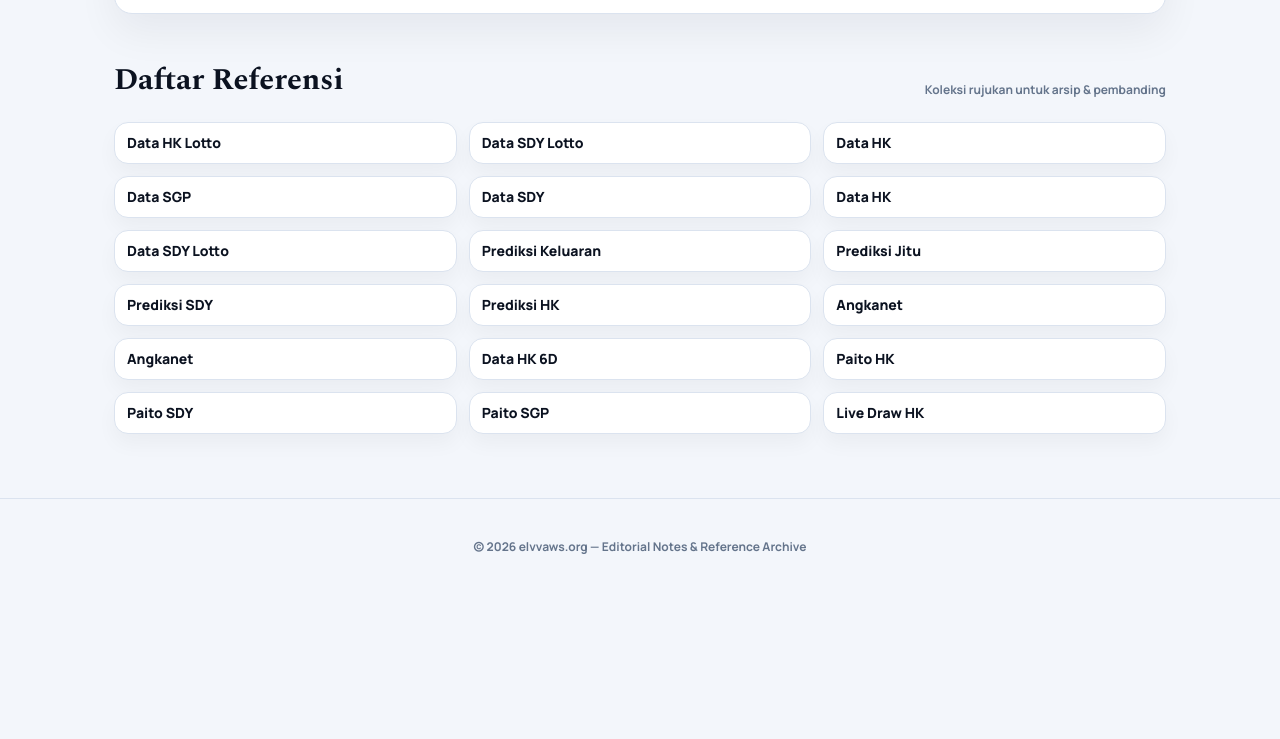
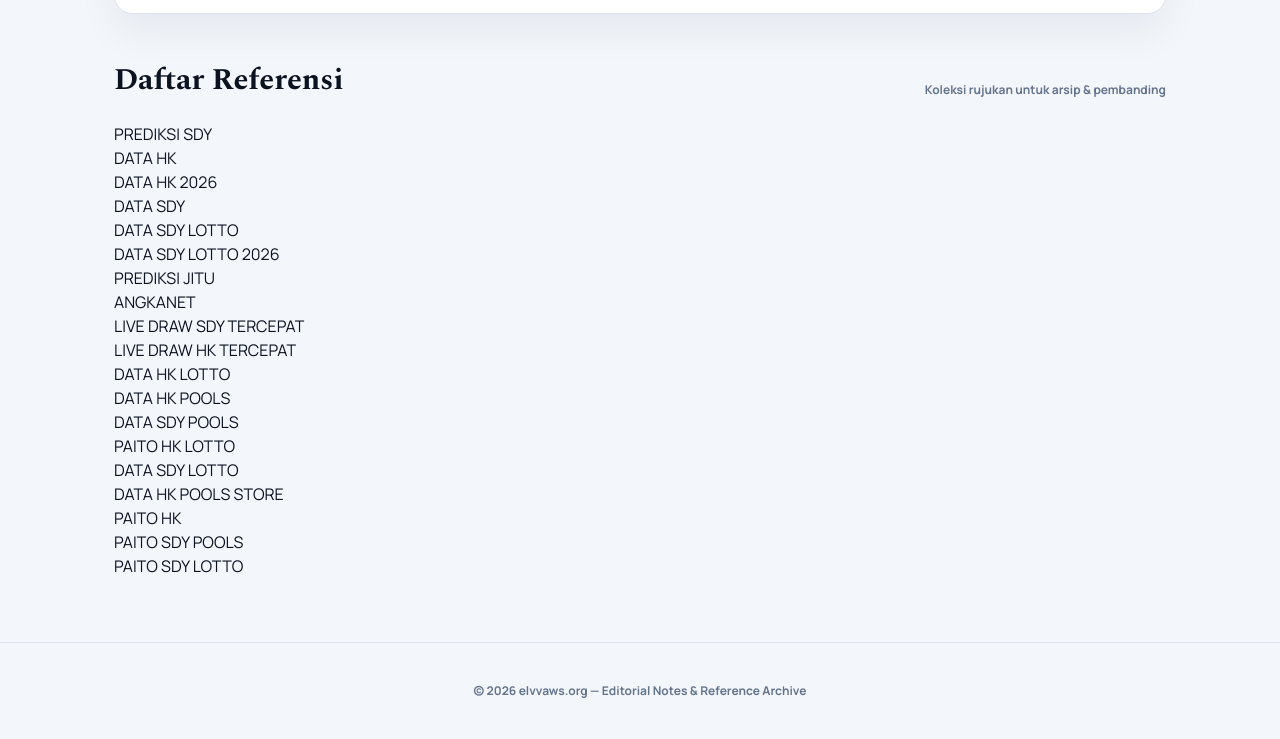
Before and after one commit to sobatmapan/edu2, a plain HTML site: page index.html in a window 1280 px wide. Shown: the part 2271-3010 px from the top of the page. Before the commit the page ends 2866 px from the top, so only its background shows below. Drawn offline with nearby package versions, Linux system fonts and the light colour scheme.

Commit message:
Update index.html

```diff
--- a/index.html
+++ b/index.html
@@ -309,26 +309,47 @@
         <div class="text-xs text-slate-500 font-bold">Koleksi rujukan untuk arsip & pembanding</div>
       </div>
 
-      <ul class="grid grid-cols-1 sm:grid-cols-2 md:grid-cols-3 gap-3 ref text-sm">
-       <a href="https://pafijenangan.org/" target="_blank" rel="noopener">Data HK Lotto</a>
-          <a href="https://www.pafilenangguar.org/" target="_blank" rel="noopener">Data SDY Lotto</a>
-          <a href="https://www.pafigebog.org/" target="_blank" rel="noopener">Data HK</a>
-          <a href="https://pafiseulimeum.org/" target="_blank" rel="noopener">Data SGP</a>
-          <a href="https://pafiringinarum.org/" target="_blank" rel="noopener">Data SDY</a>
-          <a href="https://pafikedungwuni.org/" target="_blank" rel="noopener">Data HK</a>
-          <a href="http://178.128.26.254/" target="_blank" rel="noopener">Data SDY Lotto</a>
-          <a href="https://pafibrangsong.org/" target="_blank" rel="noopener">Prediksi Keluaran</a>
-          <a href="https://pafimrebet.org/" target="_blank" rel="noopener">Prediksi Jitu</a>
-          <a href="https://pafinawangan.org/" target="_blank" rel="noopener">Prediksi SDY</a>
-          <a href="https://pafikapuastengah.org/" target="_blank" rel="noopener">Prediksi HK</a>
-          <a href="http://178.128.24.177/" target="_blank" rel="noopener">Angkanet</a>
-          <a href="https://pafikaliangkrik.org/" target="_blank" rel="noopener">Angkanet</a>
-          <a href="http://178.128.122.174/" target="_blank" rel="noopener">Data HK 6D</a>
-          <a href="https://paitowarnahk.cloud/" target="_blank" rel="noopener">Paito HK</a>
-          <a href="https://paitowarnasdy.site/" target="_blank" rel="noopener">Paito SDY</a>
-          <a href="https://paitowarnasgp.ink/" target="_blank" rel="noopener">Paito SGP</a>
-        <a href="https://pafigemuh.org/" target="_blank" rel="noopener">Live Draw HK</a>
-      </ul>
+     <ul class="verticalt-menu">
+
+<li><a href="https://prediksisdy.space" target="_blank" rel="noopener noreferrer">PREDIKSI SDY</a></li>
+
+<li><a href="https://data-hk.store" target="_blank" rel="noopener noreferrer">DATA HK</a></li>
+
+<li><a href="https://data-hk.site" target="_blank" rel="noopener noreferrer">DATA HK 2026</a></li>
+
+<li><a href="https://data-sdy.site" target="_blank" rel="noopener noreferrer">DATA SDY</a></li>
+
+<li><a href="https://datasdylotto.us" target="_blank" rel="noopener noreferrer">DATA SDY LOTTO</a></li>
+
+<li><a href="https://datasdylotto.biz" target="_blank" rel="noopener noreferrer">DATA SDY LOTTO 2026</a></li>
+
+<li><a href="https://prediksi-jitu.store" target="_blank" rel="noopener noreferrer">PREDIKSI JITU</a></li>
+
+<li><a href="http://178.128.24.177/" target="_blank" rel="noopener noreferrer">ANGKANET</a></li>
+
+<li><a href="https://www.livedrawsdytercepat.art" target="_blank" rel="noopener noreferrer">LIVE DRAW SDY TERCEPAT</a></li>
+
+<li><a href="https://www.livedrawhktercepat.art" target="_blank" rel="noopener noreferrer">LIVE DRAW HK TERCEPAT</a></li>
+
+<li><a href="https://www.datahklotto.site" target="_blank" rel="noopener noreferrer">DATA HK LOTTO</a></li>
+
+<li><a href="https://www.datahkpools.site" target="_blank" rel="noopener noreferrer">DATA HK POOLS</a></li>
+
+<li><a href="https://www.datasdypools.site" target="_blank" rel="noopener noreferrer">DATA SDY POOLS</a></li>
+
+<li><a href="https://www.paitohklotto.art" target="_blank" rel="noopener noreferrer">PAITO HK LOTTO</a></li>
+
+<li><a href="https://www.datasdylotto.space" target="_blank" rel="noopener noreferrer">DATA SDY LOTTO</a></li>
+
+<li><a href="https://www.datahkpools.store" target="_blank" rel="noopener noreferrer">DATA HK POOLS STORE</a></li>
+
+<li><a href="https://www.paitohk.space" target="_blank" rel="noopener noreferrer">PAITO HK</a></li>
+
+<li><a href="https://www.paitosdypools.site" target="_blank" rel="noopener noreferrer">PAITO SDY POOLS</a></li>
+
+<li><a href="https://www.paitosdylotto.store" target="_blank" rel="noopener noreferrer">PAITO SDY LOTTO</a></li>
+
+</ul>
     </section>
 
   </main>
```
